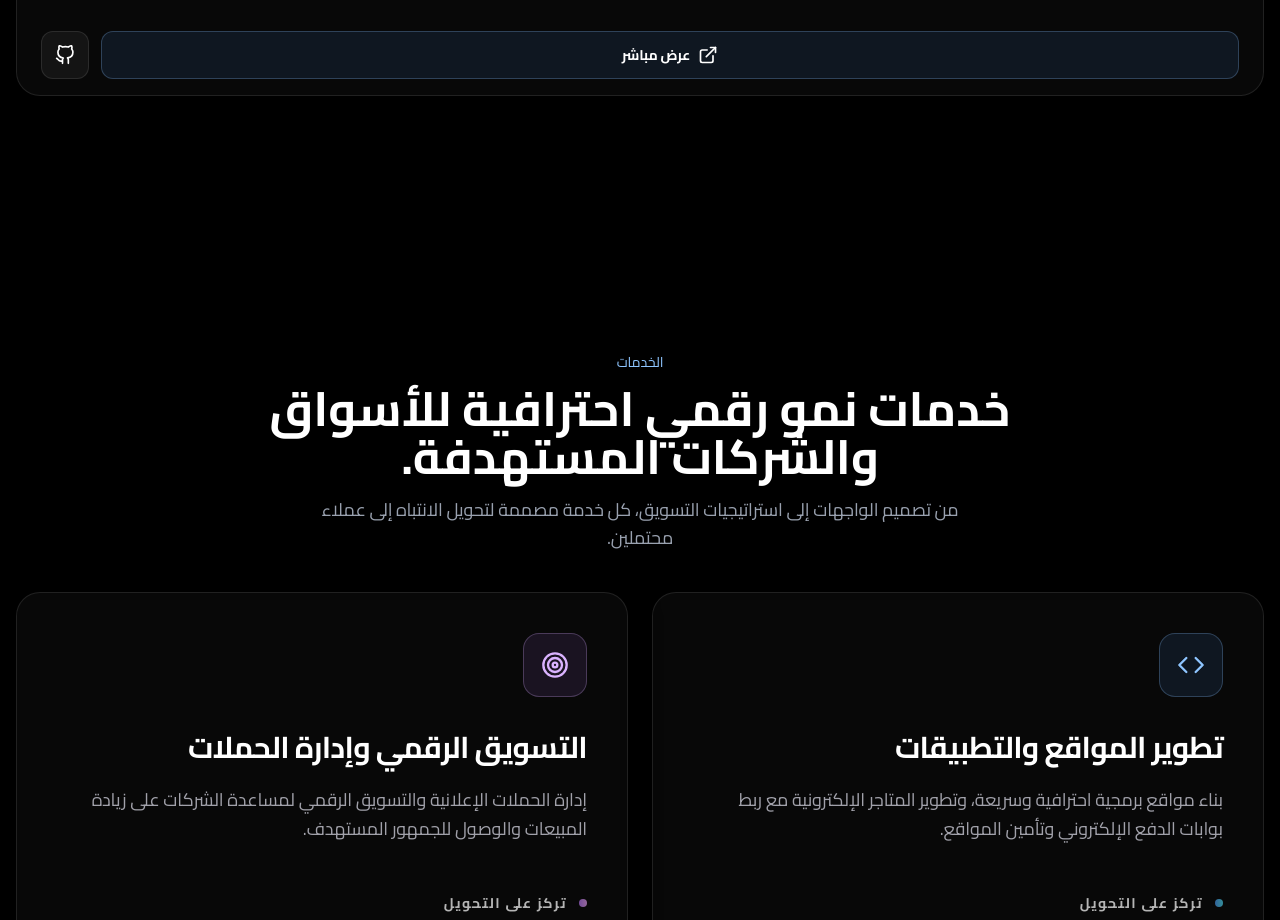
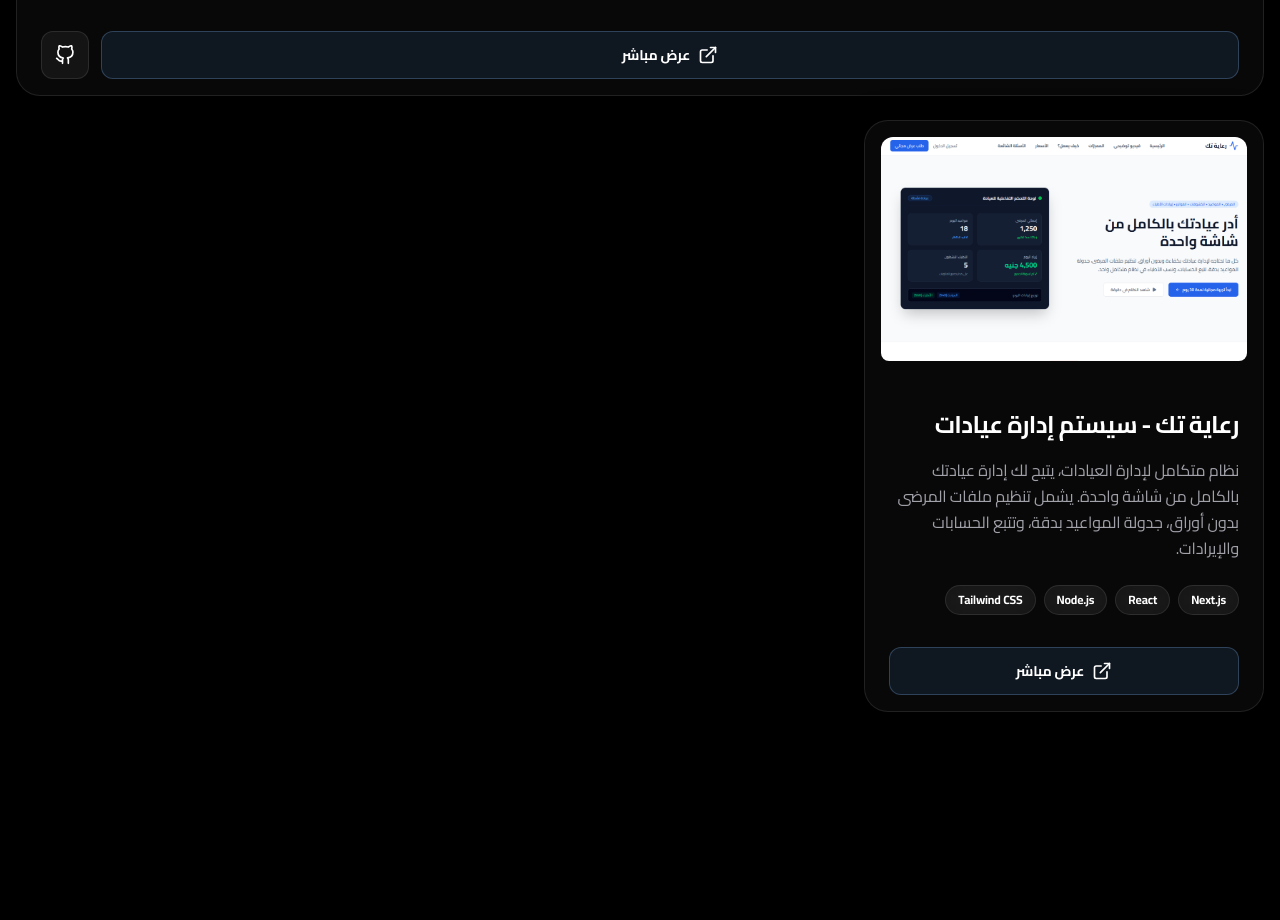
Before and after one commit to mostafa3sliaa/mostafa3slia.com, a Next.js app: page / in a window 1280 px wide. Shown: the part 4860-5780 px from the top of the page. Built offline with nearby package versions, Linux system fonts and the light colour scheme.

Commit message:
feat: Add Clinic Management System project

```diff
--- a/data/portfolio.ts
+++ b/data/portfolio.ts
@@ -122,6 +122,17 @@ export const projects: Project[] = [
     accent: "blue",
     visual: "realEstate",
   },
+  {
+    title: "رعاية تك - سيستم إدارة عيادات",
+    description:
+      "نظام متكامل لإدارة العيادات، يتيح لك إدارة عيادتك بالكامل من شاشة واحدة. يشمل تنظيم ملفات المرضى، جدولة المواعيد، وتتبع الحسابات.",
+    techStack: ["Next.js", "React", "Node.js", "Tailwind CSS"],
+    liveUrl: "",
+    sourceUrl: "",
+    accent: "blue",
+    visual: "medical",
+    image: "/ra3aya.png",
+  },
 ];
 
 export const stats: Stat[] = [
--- a/dictionaries/ar.json
+++ b/dictionaries/ar.json
@@ -121,6 +121,10 @@
       {
         "title": "منصة صحفية إخبارية",
         "description": "موقع إخباري سريع الأداء متوافق تماماً مع محركات البحث SEO، ولوحة تحكم لإدارة المحتوى."
+      },
+      {
+        "title": "رعاية تك - سيستم إدارة عيادات",
+        "description": "نظام متكامل لإدارة العيادات، يتيح لك إدارة عيادتك بالكامل من شاشة واحدة. يشمل تنظيم ملفات المرضى بدون أوراق، جدولة المواعيد بدقة، وتتبع الحسابات والإيرادات."
       }
     ],
     "stats": [
--- a/dictionaries/en.json
+++ b/dictionaries/en.json
@@ -121,6 +121,10 @@
       {
         "title": "News Press Platform",
         "description": "Fast-performing news website fully compliant with SEO search engines, and a content management dashboard."
+      },
+      {
+        "title": "Ra3aya Tech - Clinic Management System",
+        "description": "An integrated clinic management system that allows you to manage your entire clinic from one screen. It includes paperless patient records, precise appointment scheduling, and revenue tracking."
       }
     ],
     "stats": [
```
Also changed, not shown: public/ra3aya.png (added), 1 other file (tests, documents, lock files or other folders).
